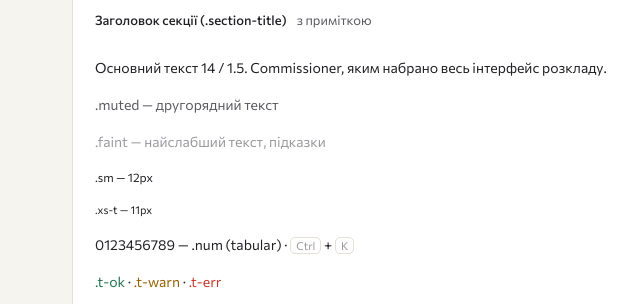
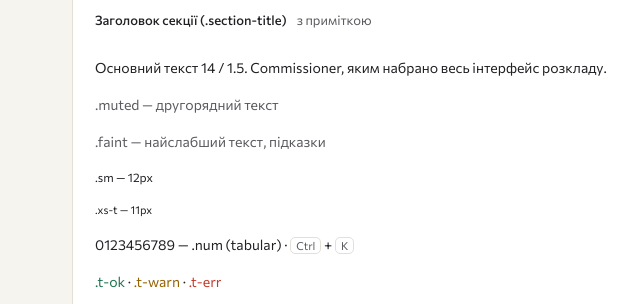
Before and after one commit to hellookittyyy/schedule_frontend, a plain HTML site: page design/system.html in a window 1280 px wide. Shown: the part 1920-2224 px from the top of the page, 0-640 px from the left. Drawn offline with Linux system fonts and the light colour scheme.

Commit message:
fix(css): muted kbd text; docs: dnd signature (plan 0001)
Co-Authored-By: Claude Opus 5.5 <noreply@anthropic.com>

```diff
--- a/assets/css/base.css
+++ b/assets/css/base.css
@@ -9,14 +9,14 @@ button,input,select,textarea{font:inherit;color:inherit}
 a{color:inherit}
 h1,h2,h3,h4,p{margin:0}
 :focus-visible{outline:2px solid var(--text);outline-offset:2px}
-kbd{font-size:11px;color:var(--faint);border:1px solid var(--line);border-radius:5px;padding:1px 5px;font-family:inherit}
+kbd{font-size:11px;color:var(--muted);border:1px solid var(--line);border-radius:5px;padding:1px 5px;font-family:inherit}
 
 /* icons from the sprite (assets/js/icons.js) */
 .icon{width:18px;height:18px;flex:none;stroke:currentColor;fill:none;stroke-width:1.7;stroke-linecap:round;stroke-linejoin:round}
 .icon.xs{width:14px;height:14px}.icon.lg{width:22px;height:22px}
 
 /* text */
-.muted{color:var(--muted)}.faint{color:var(--faint)}
+.muted{color:var(--muted)}.faint{color:var(--muted)}
 .sm{font-size:12px}.xs-t{font-size:11px}
 .num{font-variant-numeric:tabular-nums}
 .t-ok{color:var(--ok)}.t-warn{color:var(--mid)}.t-err{color:var(--high)}
```
Also changed, not shown: 1 other file.
